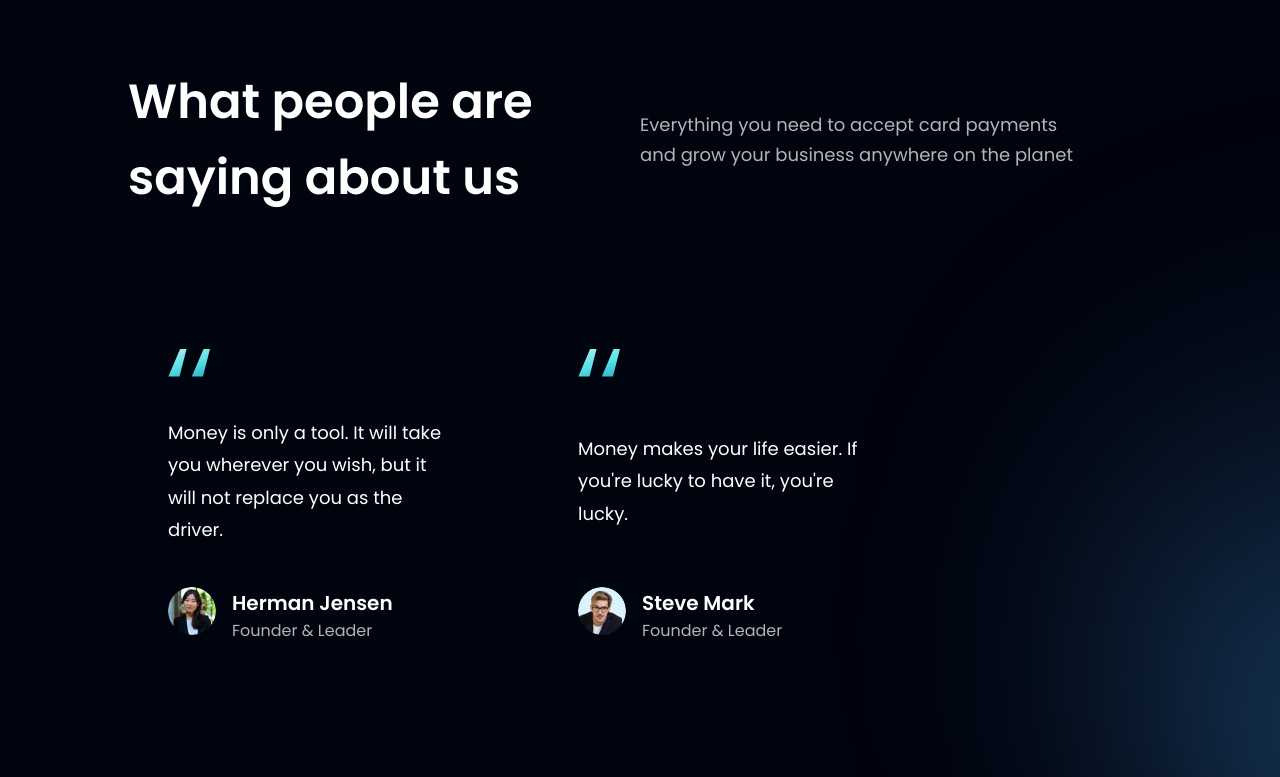
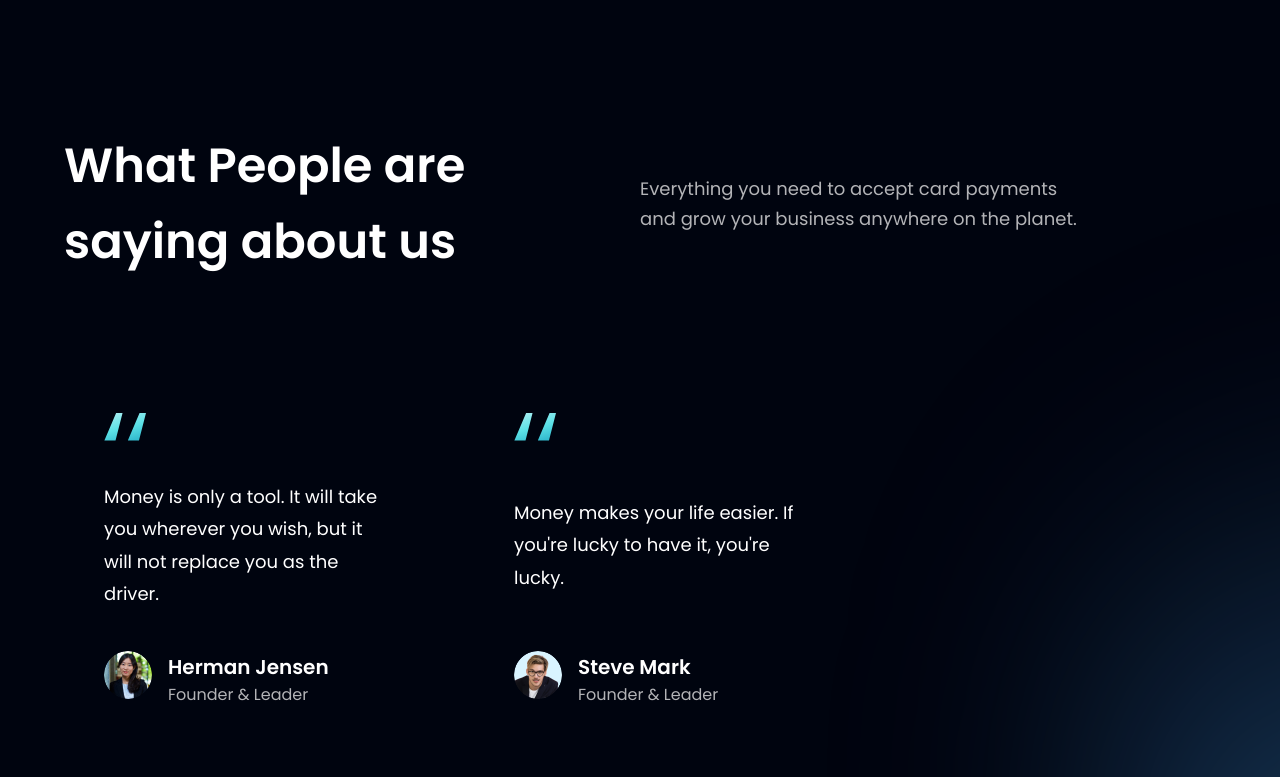
Before and after one commit to devavaz/payment-app, a React (Vite) app: page / in a window 1280 px wide. Shown: the part 2710-3487 px from the top of the page. Built offline with nearby package versions, Linux system fonts and the light colour scheme.

Commit message:
Update Testimonials.jsx

```diff
--- a/src/components/Testimonials.jsx
+++ b/src/components/Testimonials.jsx
@@ -1,31 +1,27 @@
-import React from 'react'
-import { feedback } from '../constants'
-import styles from '../style'
-import FeedbackCard from './FeedbackCard'
-// import FeedbackCard from './FeedbackCard'
+import { feedback } from "../constants";
+import styles from "../style";
+import FeedbackCard from "./FeedbackCard";
 
-const Testimonials = () => {
-  return (
-    <section id="clients" className={`${styles.paddingX} ${styles.flexCenter} flex-col relative`}>
+const Testimonials = () => (
+  <section id="clients" className={`${styles.paddingY} ${styles.flexCenter} flex-col relative `}>
+    <div className="absolute z-[0] w-[60%] h-[60%] -right-[50%] rounded-full blue__gradient bottom-40" />
 
-     <div className='absolute z-[0] w-[60%] h-[60%] -right-[50%] rounded-full blue__gradient'></div>
+    <div className="w-full flex justify-between items-center md:flex-row flex-col sm:mb-16 mb-6 relative z-[1]">
+      <h2 className={styles.heading2}>
+        What People are <br className="sm:block hidden" /> saying about us
+      </h2>
+      <div className="w-full md:mt-0 mt-6">
+        <p className={`${styles.paragraph} text-left max-w-[450px]`}>
+          Everything you need to accept card payments and grow your business
+          anywhere on the planet.
+        </p>
+      </div>
+    </div>
 
+    <div className="flex flex-wrap sm:justify-start justify-center w-full feedback-container relative z-[1]">
+      {feedback.map((card) => <FeedbackCard key={card.id} {...card} />)}
+    </div>
+  </section>
+);
 
-     <div className='w-full flex justify-between items-center md:flex-row flex-col sm:mb-16 mb-6 relative z-[1]'>
-     <h1 className={styles.heading2}>What people are <br className="sm:block hidden"/> saying about us</h1>
-     <div className="w-full md:mt-0 mt-6">
-      <p className={`${styles.paragraph} text-left max-w-[450px]`}>Everything you need to accept card payments and grow your business anywhere on the planet</p>
-     </div>
-     </div>
-
-
-     <div className='flex flex-wrap sm:justify-start justify-center w-full feedback-container relative z-[1]'>
-        {feedback.map((card) => (
-          <FeedbackCard key={card.id} {...card} />
-        ))}
-     </div>
-    </section>
-  )
-}
-
-export default Testimonials
+export default Testimonials;
```
